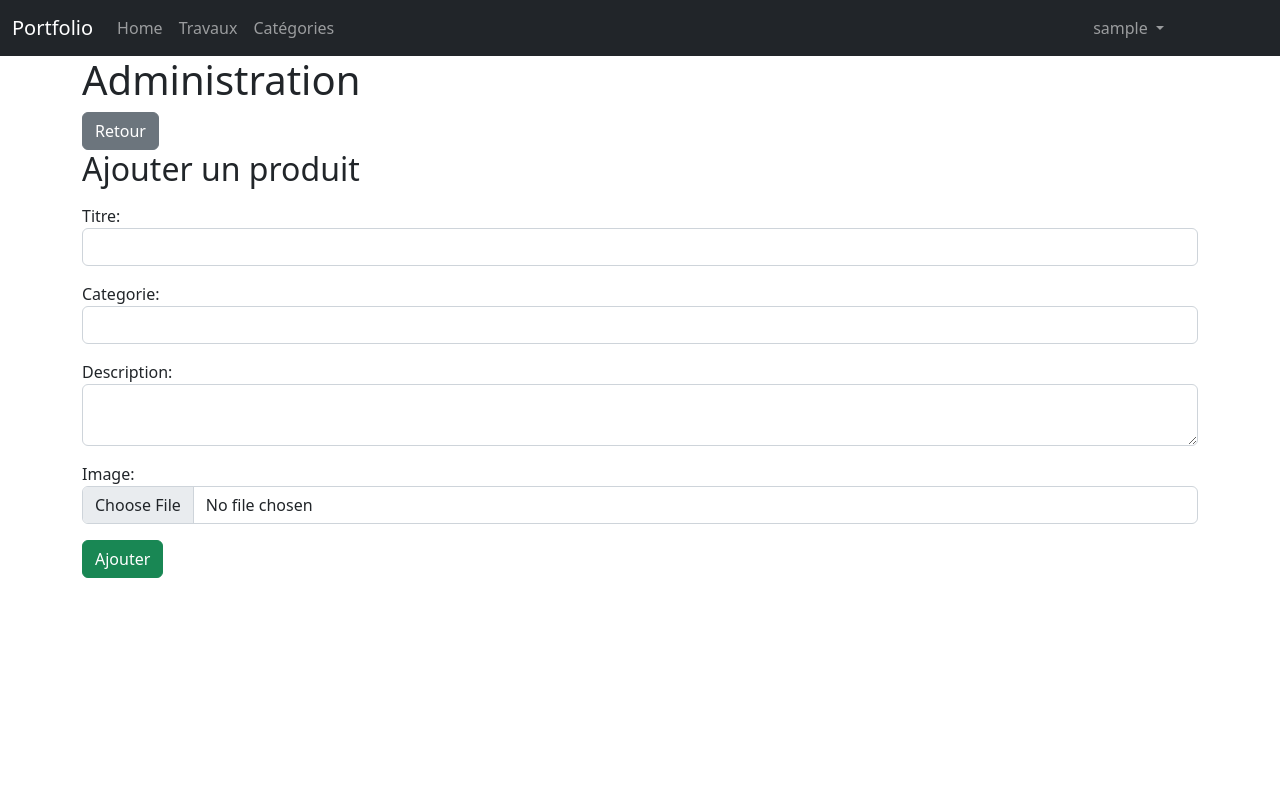
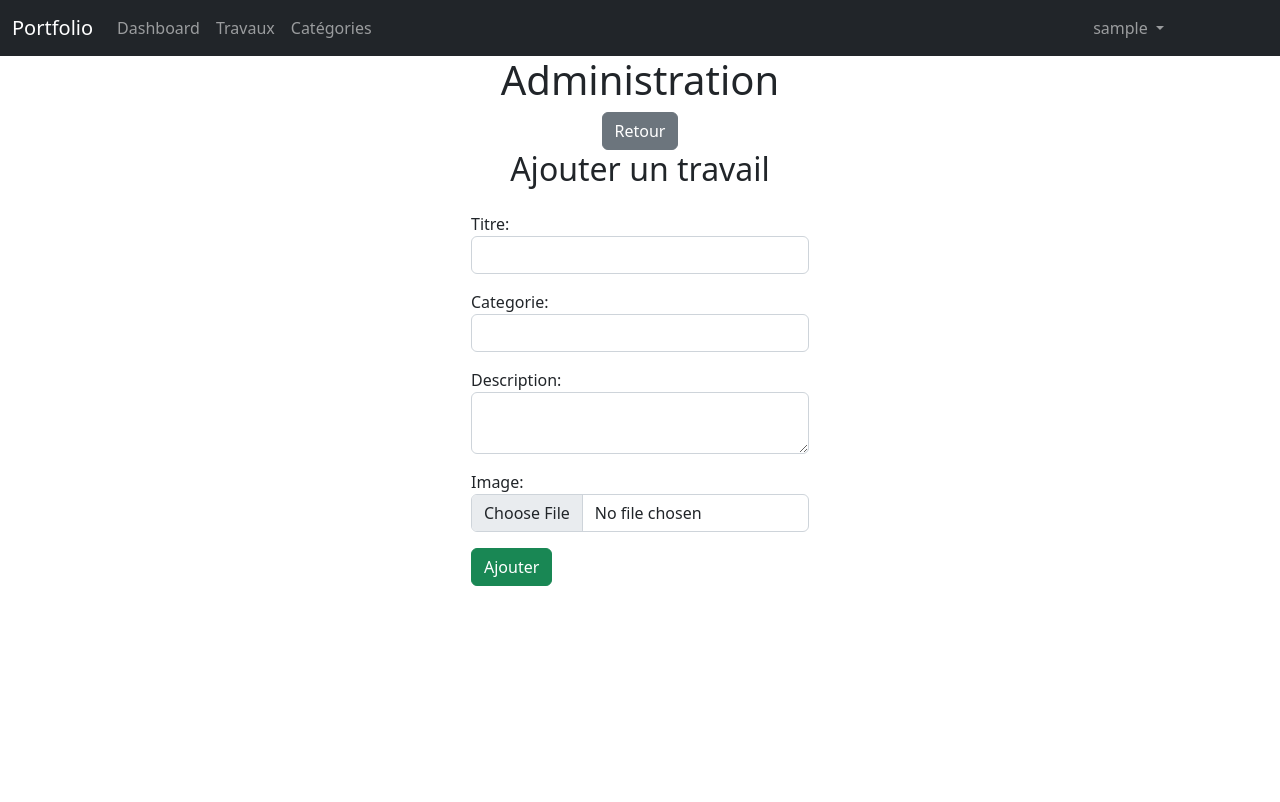
Before and after one commit to Nutz3r/Portfolio, a PHP site: page /admin/addProduct.php in a window 1280 px wide. Before the commit the page ends 578 px from the top, so only its background shows below. Run offline with PHP 8.4, Linux system fonts and the light colour scheme; the visitor is signed in with stand-in values (Sample User, id 1); data that the repository does not hold is empty; some web fonts are replaced.

```diff
--- a/admin/addProduct.php
+++ b/admin/addProduct.php
@@ -14,6 +14,7 @@
     <meta http-equiv="X-UA-Compatible" content="IE=edge">
     <meta name="viewport" content="width=device-width, initial-scale=1.0">
     <link rel="stylesheet" href="../bootstrap/css/bootstrap.min.css">
+    <link rel="stylesheet" href="adminstyle.css">
     <title>Administration - Portfolio</title>
     <script src="../bootstrap/js/bootstrap.bundle.min.js"></script>
 </head>
@@ -26,7 +27,7 @@
         <div>
             <a href="products.php" class="btn btn-secondary">Retour</a>
         </div>
-        <h2>Ajouter un produit</h2>
+        <h2>Ajouter un travail</h2>
         <form action="treatmentAddProduct.php" method="POST" enctype="multipart/form-data">
             <div class="form-group my-3">
                 <label for="nom">Titre: </label>
--- a/admin/adminstyle.css
+++ b/admin/adminstyle.css
@@ -5,7 +5,9 @@
     padding: 0;
 }
 
-body{
+/***** LOGIN *****/
+
+.login{
     display: flex;
     background-color: black;
     height: 100vh;
@@ -93,3 +95,13 @@ body{
     margin-top: 10px;
     color: #af0000;
 }
+
+/***** DASHBOARD *****/
+
+
+
+
+
+/***** TRAVAUX *****/
+
+    /***** ADD PRODUCTS *****/
--- a/admin/index.php
+++ b/admin/index.php
@@ -55,6 +55,7 @@
 </head>
 <body>
 
+<div class="login">
 
     <div class="container">
     <h1 id="titre">Administration du Portfolio</h1>
@@ -81,5 +82,7 @@
             </div>
         </form>
     </div>
+</div>
+
 </body>
 </html>
--- a/admin/partials/header.php
+++ b/admin/partials/header.php
@@ -7,7 +7,7 @@
         <div class="collapse navbar-collapse" id="navbarNavDropdown">
             <ul class="navbar-nav">
                 <li class="nav-item">
-                    <a class="nav-link" href="dashboard.php">Home</a>
+                    <a class="nav-link" href="dashboard.php">Dashboard</a>
                 </li>
                 <li class="nav-item">
                     <a class="nav-link" href="products.php">Travaux</a>
--- a/admin/updateProduct.php
+++ b/admin/updateProduct.php
@@ -37,6 +37,10 @@
     <script src="../bootstrap/js/bootstrap.bundle.min.js"></script>
 </head>
 <body>
+    <?php
+        include("partials/header.php");
+    ?>
+
     <div class="container">
 
 
```
Also changed, not shown: admin/products.php (+9 -6 lines). Lines whose indentation alone changed are shown as unchanged.
